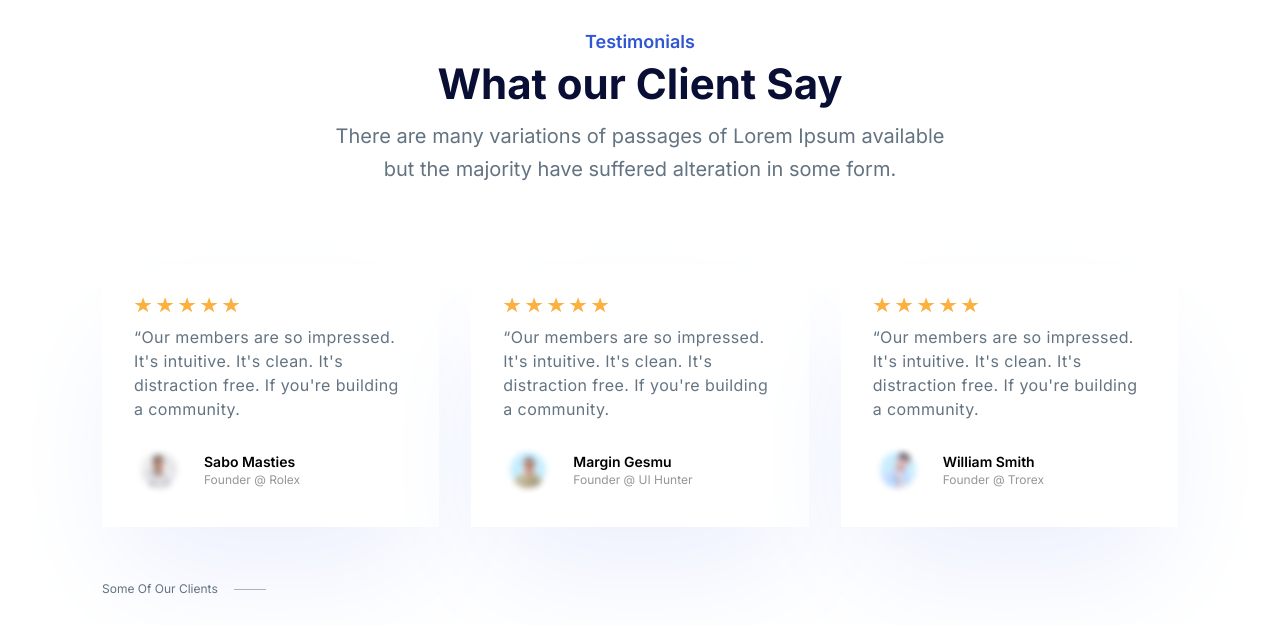
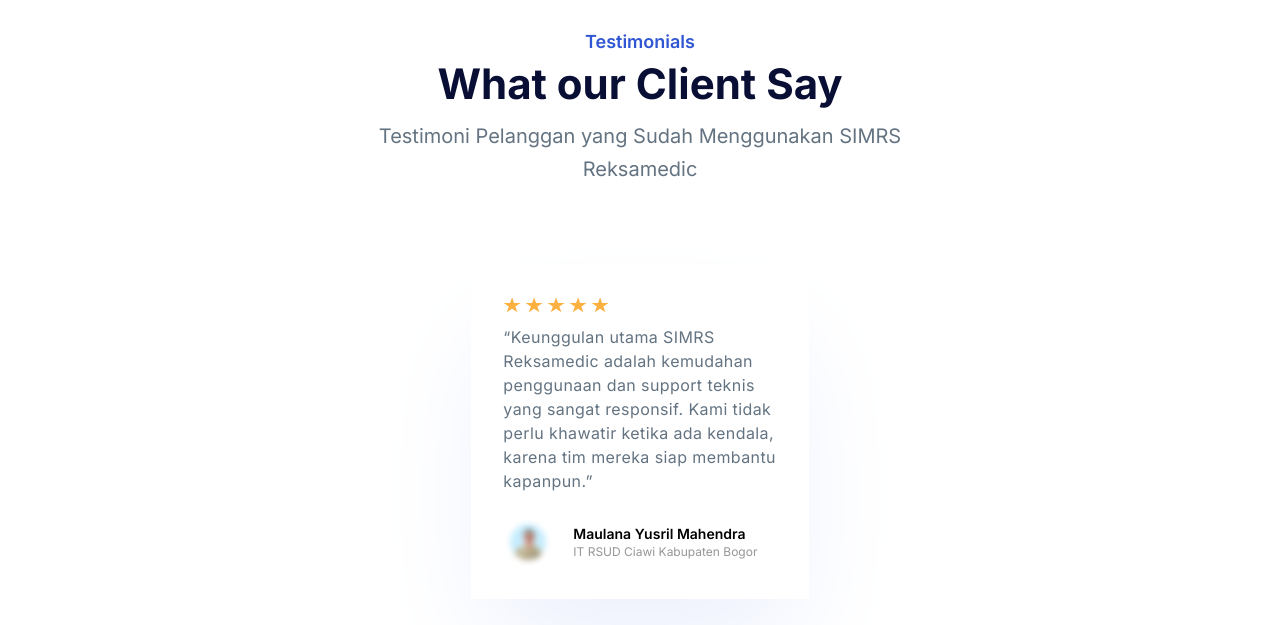
Before and after one commit to imambm/Page, a website: page index.html in a window 1280 px wide. Shown: the part 4110-4735 px from the top of the page. Drawn offline with Linux system fonts and the light colour scheme.

Commit message:
ngedit testimoni baris 844

```diff
--- a/index.html
+++ b/index.html
@@ -841,15 +841,14 @@
                             What our Client Say
                         </h2>
                         <p class="text-lg leading-relaxed sm:text-xl sm:leading-relaxed text-body-color">
-                            There are many variations of passages of Lorem Ipsum available
-                            but the majority have suffered alteration in some form.
+                            Testimoni Pelanggan yang Sudah Menggunakan SIMRS Reksamedic
                         </p>
                     </div>
                 </div>
             </div>
 
             <div class="flex flex-wrap">
-                <div class="w-full px-4 md:w-1/2 lg:w-1/3">
+                <!-- <div class="w-full px-4 md:w-1/2 lg:w-1/3">
                     <div class="p-8 mb-12 bg-white ud-single-testimonial shadow-testimonial wow fadeInUp" data-wow-delay=".1s
               ">
                         <div class="flex items-center mb-3 ud-testimonial-ratings">
@@ -890,13 +889,14 @@
                                 <img src="assets/images/testimonials/author-01.png" alt="author" />
                             </div>
                             <div class="ud-testimonial-meta">
-                                <h4 class="text-sm font-semibold">Sabo Masties</h4>
-                                <p class="text-[#969696] text-xs">Founder @ Rolex</p>
-                            </div>
-                        </div>
-                    </div>
-                </div>
-                <div class="w-full px-4 md:w-1/2 lg:w-1/3">
+                                <h4 class="text-sm font-semibold">Maulana Yusril Mahendra</h4>
+                                <p class="text-[#969696] text-xs">IT RSUD Ciawi Kabupaten Bogor
+                                </p>
+                            </div>
+                        </div>
+                    </div>
+                </div> -->
+                <div class="w-full px-4 md:w-1/2 lg:w-1/3 mx-auto">
                     <div class="p-8 mb-12 bg-white ud-single-testimonial shadow-testimonial wow fadeInUp" data-wow-delay=".15s
               ">
                         <div class="flex items-center mb-3 ud-testimonial-ratings">
@@ -928,8 +928,7 @@
                         </div>
                         <div class="mb-6 ud-testimonial-content">
                             <p class="text-base tracking-wide text-body-color">
-                                “Our members are so impressed. It's intuitive. It's clean.
-                                It's distraction free. If you're building a community.
+                                “Keunggulan utama SIMRS Reksamedic adalah kemudahan penggunaan dan support teknis yang sangat responsif. Kami tidak perlu khawatir ketika ada kendala, karena tim mereka siap membantu kapanpun.”
                             </p>
                         </div>
                         <div class="flex items-center ud-testimonial-info">
@@ -937,13 +936,13 @@
                                 <img src="assets/images/testimonials/author-02.png" alt="author" />
                             </div>
                             <div class="ud-testimonial-meta">
-                                <h4 class="text-sm font-semibold">Margin Gesmu</h4>
-                                <p class="text-[#969696] text-xs">Founder @ UI Hunter</p>
-                            </div>
-                        </div>
-                    </div>
-                </div>
-                <div class="w-full px-4 md:w-1/2 lg:w-1/3">
+                                <h4 class="text-sm font-semibold">Maulana Yusril Mahendra</h4>
+                                <p class="text-[#969696] text-xs">IT RSUD Ciawi Kabupaten Bogor</p>
+                            </div>
+                        </div>
+                    </div>
+                </div>
+                <!-- <div class="w-full px-4 md:w-1/2 lg:w-1/3">
                     <div class="p-8 mb-12 bg-white ud-single-testimonial shadow-testimonial wow fadeInUp" data-wow-delay=".2s
               ">
                         <div class="flex items-center mb-3 ud-testimonial-ratings">
@@ -990,7 +989,7 @@
                         </div>
                     </div>
                 </div>
-            </div>
+            </div> -->
             <div class="flex flex-wrap">
                 <div class="w-full mx-4">
                     <div class="wow fadeInUp" data-wow-delay=".2s">
```
Also changed, not shown: assets/css/tailwind.css.
